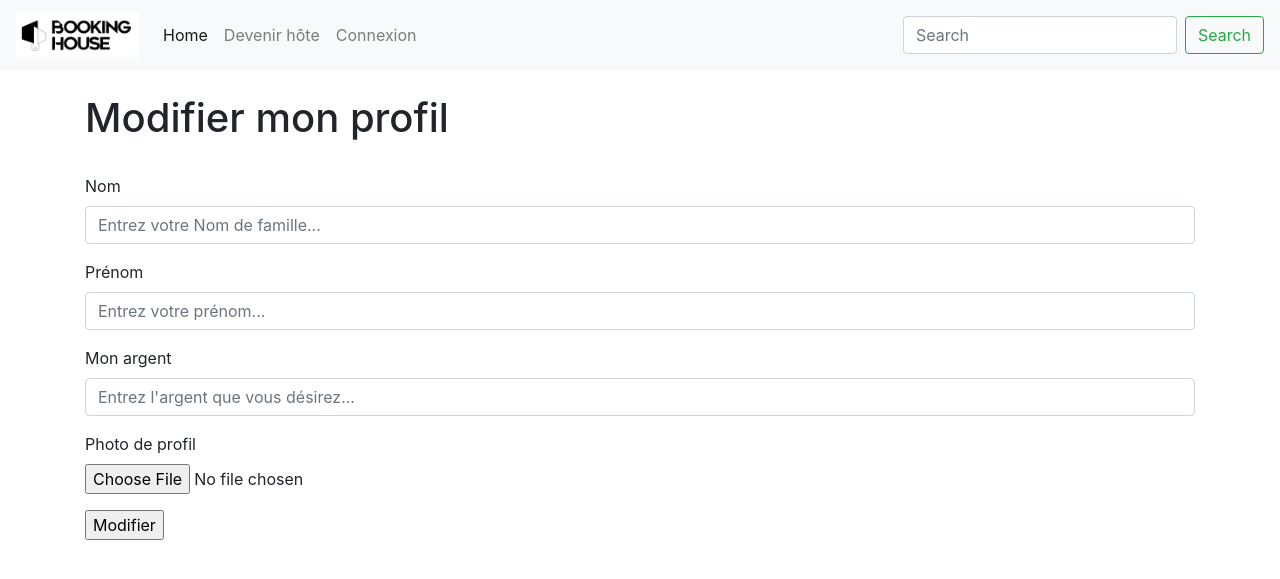
After one commit to dimitriserrano/Projet-AirBNB, a PHP site: page /membre/modifProfil.php?id_utilisateur=1 in a window 1280 px wide. The commit adds this page. Shown: the top 579 px of the page. Run offline with PHP 8.4, Linux system fonts and the light colour scheme.

Commit message:
Début de la modification du profil

```diff
--- /dev/null
+++ b/functions/ameliorationProfil.php
@@ -0,0 +1,10 @@
+<?php
+require_once __DIR__ . '/db.php';
+
+function updateProfil(int $id_utilisateur, string $solde, string $nom, string $prenom, string $photo): bool
+{
+    $pdo = getPdo();
+    $query = "UPDATE utilisateur SET solde = :solde, nom = :nom, prenom = :prenom, photo = :photo WHERE id_utilisateur = :id_utilisateur";
+    $stmt = $pdo->prepare($query);
+    return $stmt->execute(array(':solde' => $solde, ':nom' => $nom, ':prenom' => $prenom, 'photo' => $photo, ':id_utilisateur' => $id_utilisateur));
+}
--- a/functions/solde.php
+++ /dev/null
@@ -1 +0,0 @@
-<?php require_once './db.php';
--- a/public/connexion.php
+++ b/public/connexion.php
@@ -22,7 +22,7 @@ if (!empty($_POST['mail']) && !empty($_POST['mdp']) && isset($_POST['mail']) &&
     if ($row && password_verify($mdp, $row['mdp'])) {
         $_SESSION['state'] = 'connected';
         $_SESSION['user_id'] = $row['id_utilisateur'];
-        redirect('../membre/profil.php');
+        redirect('../membre/profil.php?id='.$row['id_utilisateur']);
     } else {
         $error = true;
     }
--- a/public/membre/ajoutSolde.php
+++ /dev/null
@@ -1,2 +0,0 @@
-<?php require_once '../../functions/solde.php';
-require_once '../../views/layout/header.php';
--- a/public/membre/modifBien.php
+++ b/public/membre/modifBien.php
@@ -52,7 +52,6 @@ require_once '../../views/layout/header.php';
             $description = $_POST['description'];
             $places = $_POST['places'];
             $lit = $_POST['lit'];
-            echo ("sdqfwefd");
 
             if (isset($_FILES['photo']) && !empty($_FILES['photo'])) {
                 // on met le fichier dans une variable pour une meilleure lisibilité
--- /dev/null
+++ b/public/membre/modifProfil.php
@@ -0,0 +1,61 @@
+<?php
+require_once '../../functions/ameliorationProfil.php';
+require_once '../../functions/donnéeProfil.php';
+require_once '../../views/layout/header.php';
+
+?>
+
+    <div class="container">
+
+        <br>
+        <h1>Modifier mon profil</h1>
+        <br>
+
+        <form method="POST" enctype="multipart/form-data">
+            <div class="form-group">
+                <label for="exampleFormControlInput1">Nom</label>
+                <input type="text" class="form-control" id="nom" name="nom" placeholder="Entrez votre Nom de famille...">
+            </div>
+            <div class="form-group">
+                <label for="exampleFormControlTextarea1">Prénom</label>
+                <input class="form-control" id="prenom" name="prenom" rows="3" placeholder="Entrez votre prénom..."></input>
+            </div>
+            <div class="form-group">
+                <label for="exampleFormControlInput1">Mon argent</label>
+                <input type="text" class="form-control" id="solde" name="solde" placeholder="Entrez l'argent que vous désirez...">
+            </div>
+            <div class="form-group">
+                <label for="exampleFormControlFile1">Photo de profil</label>
+                <input type="file" class="form-control-file" id="photo" name="photo">
+            </div>
+            <input type="submit" value="Modifier">
+        </form>
+    </div>
+
+<?php $id_utilisateur = $_GET['id_utilisateur'];
+
+if (!empty($_POST['nom']) && !empty($_POST['prenom']) && !empty($_POST['solde'])) {
+    $solde = $_POST['solde'];
+    $nom = $_POST['nom'];
+    $prenom = $_POST['prenom'];
+
+
+    if (isset($_FILES['photo']) && !empty($_FILES['photo'])) {
+        // on met le fichier dans une variable pour une meilleure lisibilité
+        $file = $_FILES['photo'];
+
+        // On récupère le nom du fichier
+        $filename = $file['name'];
+
+        // On construit le chemin de destination
+        $destination = __DIR__ . "../../Images/" . $filename;
+
+        // On bouge le fichier temporaire dans la destination
+        if (move_uploaded_file($file['tmp_name'], $destination)) {
+            echo $filename . " Correctement enregistré<br />";
+            $insertion = updateProfil($id_utilisateur, $solde, $nom, $prenom);
+        }
+    }
+}
+
+require_once '../../views/layout/footer.php'; ?>
--- a/public/membre/profil.php
+++ b/public/membre/profil.php
@@ -16,6 +16,9 @@ $annonce = getDisponibilite($id_utilisateur);
 <div class="container">
     <br>
     <h1>Mon profil </h1>
+    <div>
+        <a class="nav-link" href="./modifProfil.php?id=<?php echo($bien['id_bien'])?>">Modifier mon profil</a>
+    </div>
     <br>
     <img src="../Images/<?php echo($profil['photo'])?>" style="width:300px;height:450px"/>
     <br>
@@ -43,7 +46,7 @@ $annonce = getDisponibilite($id_utilisateur);
                     <p class="card-text"><?php echo($bien['description']) ?></p>
                     <p class="card-text"><?php echo($bien['prix']) ?></p>
                     <a class="nav-link" href="../bien.php?id=<?php echo($bien['id_bien'])?>">Voir l'annonce</a>
-                    <a class="nav-link" href="modifBien.php?id=<?php echo($bien['id_bien'])?>">Modifier</a>
+                    <a class="nav-link" href="modifBien.php?id=<?php echo($bien['id_bien'])?>">Modifier mon bien</a>
                     <a class="nav-link" href="../../functions/deleteBien.php?id=<?php echo($bien['id_bien'])?>">Suppression</a>
                 </div>
             </div>
```
